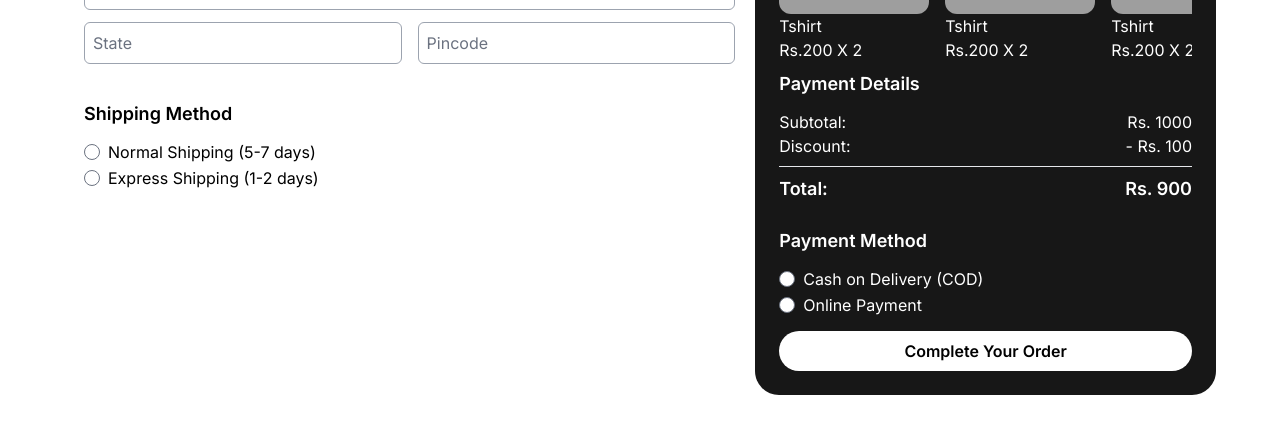
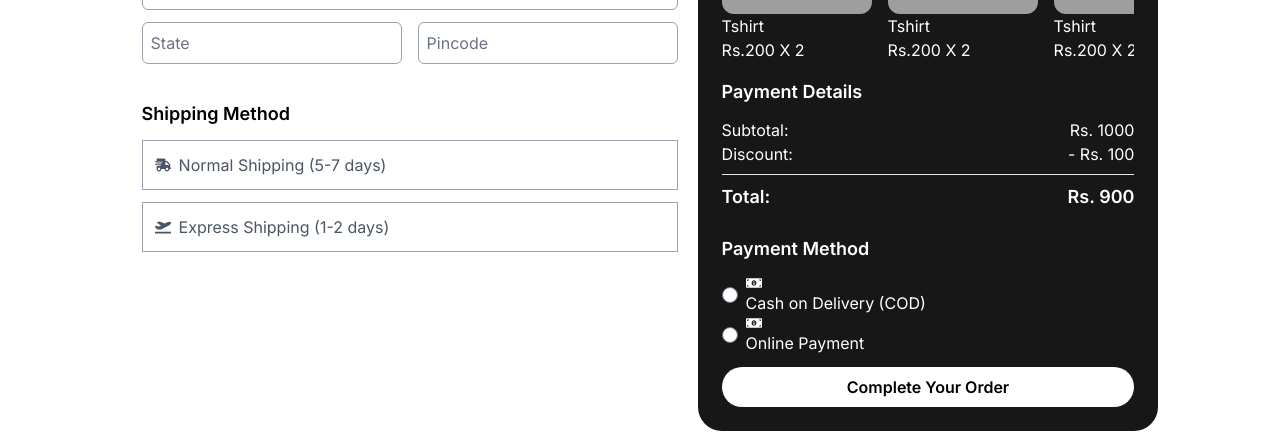
Before and after one commit to Rohan27s/trendscape, a Next.js app: page /checkout in a window 1280 px wide. Shown: the part 387-820 px from the top of the page. Built offline with nearby package versions, Linux system fonts and the light colour scheme; grey boxes are pictures that could not be loaded.

Commit message:
Checkout UI

```diff
--- a/app/checkout/page.jsx
+++ b/app/checkout/page.jsx
@@ -1,9 +1,12 @@
 "use client"
-import React from 'react';
+import React, { useState } from 'react';
 import { useDispatch, useSelector } from 'react-redux';
+import { FaShippingFast, FaMoneyBillAlt, FaPlaneDeparture } from 'react-icons/fa';
+
 
 const CheckoutPage = () => {
     // Static data for order total, subtotal, and discount
+    const [selectedShipping, setSelectedShipping] = useState(null);
     const cartItems = useSelector((state) => state.cart.items);
 
     const subtotal = 1000; // Example subtotal amount
@@ -13,7 +16,7 @@ const CheckoutPage = () => {
     return (
         <div className="flex justify-center mt-8 w-[90%] mx-auto">
             {/* Left Side */}
-            <div className="w-[60%] p-5 flex flex-col">
+            <div className="w-1/2 p-5 flex flex-col">
                 {/* Form for shipping address */}
                 <div className="mb-6">
                     <h2 className="text-lg font-semibold mb-3">Shipping Address</h2>
@@ -44,16 +47,28 @@ const CheckoutPage = () => {
                 {/* Shipping methods */}
                 <div>
                     <h2 className="text-lg font-semibold mb-3">Shipping Method</h2>
-                    <label className="inline-flex items-center">
-                        <input type="radio" className="form-radio text-gray-600" name="shipping" value="normal" />
-                        <span className="ml-2">Normal Shipping (5-7 days)</span>
-                    </label>
-                    <br />
-                    <label className="inline-flex items-center">
-                        <input type="radio" className="form-radio text-gray-600" name="shipping" value="express" />
-                        <span className="ml-2">Express Shipping (1-2 days)</span>
-                    </label>
+                    {/* Option 1: Normal Shipping */}
+                    <div
+                        className={`border border-gray-400 p-3 mb-3 cursor-pointer ${selectedShipping === 'normal' ? 'bg-black text-white' : 'bg-white text-gray-600'
+                            }`}
+                        onClick={() => setSelectedShipping('normal')}
+                    >
+                        <span className="flex items-center gap-2">
+                            <FaShippingFast /> Normal Shipping (5-7 days)
+                        </span>
+                    </div>
+                    {/* Option 2: Express Shipping */}
+                    <div
+                        className={`border border-gray-400 p-3 cursor-pointer ${selectedShipping === 'express' ? 'bg-black text-white' : 'bg-white text-gray-600'
+                            }`}
+                        onClick={() => setSelectedShipping('express')}
+                    >
+                        <span className="flex items-center gap-2">
+                            <FaPlaneDeparture /> Express Shipping (1-2 days)
+                        </span>
+                    </div>
                 </div>
+
             </div>
 
             {/* Right Side */}
@@ -78,8 +93,7 @@ const CheckoutPage = () => {
                     </ul>
                 </div>
 
-                {/* Order Total */}
-                <div className="mb-6 w-full">
+                <div className="mb-6 mt-2 w-full">
                     <h2 className="text-lg font-semibold mb-3">Payment Details</h2>
                     <div className="flex justify-between">
                         <p className="">Subtotal:</p>
@@ -96,20 +110,21 @@ const CheckoutPage = () => {
                     </div>
                 </div>
 
+                {/* Payment Method Selection */}
                 <div className='mb-3 w-full'>
                     <h2 className="text-lg font-semibold mb-3">Payment Method</h2>
                     <label className="inline-flex items-center">
                         <input type="radio" className="form-radio " name="payment" value="cod" />
-                        <span className="ml-2">Cash on Delivery (COD)</span>
+                        <span className="ml-2"><FaMoneyBillAlt /> Cash on Delivery (COD)</span> {/* Using FaMoneyBillAlt icon */}
                     </label>
                     <br />
                     <label className="inline-flex items-center">
                         <input type="radio" className="form-radio" name="payment" value="online" />
-                        <span className="ml-2">Online Payment</span>
+                        <span className="ml-2"><FaMoneyBillAlt /> Online Payment</span> {/* Using FaMoneyBillAlt icon */}
                     </label>
                 </div>
 
-                {/* Payment Mode Selection */}
+                {/* Complete Your Order Button */}
                 <div className='flex w-full'>
                     <button className="bg-white w-full font-semibold text-black py-2 px-4 rounded-3xl hover:bg-gray-200">Complete Your Order</button>
                 </div>
```
